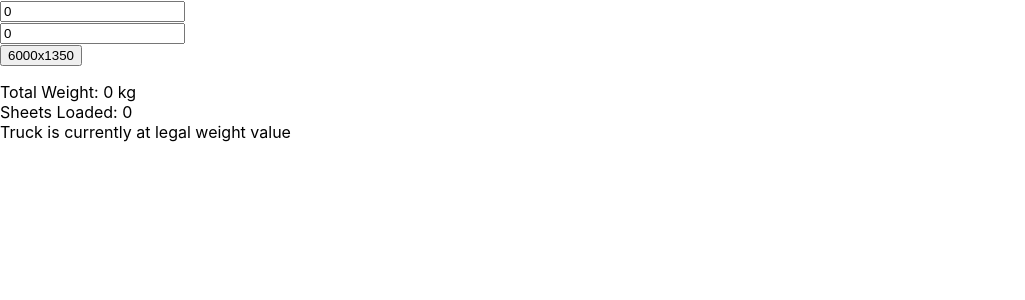
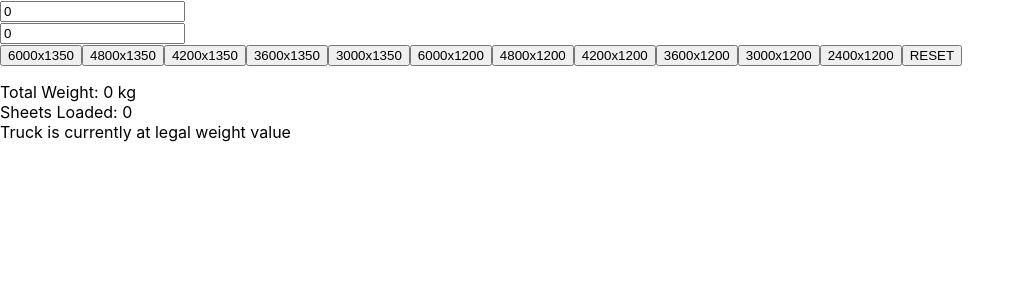
Before and after one commit to xenonth/project-weightwatcher, a React (Create React App) app in the folder project-weightwatcher-app/: page / in a window 1280 px wide. Shown: the top 300 px of the page, without its empty margins (0-1025 px from the left). Built offline with nearby package versions, Linux system fonts and the light colour scheme.

Commit message:
added reset button to reset values

```diff
--- a/project-weightwatcher-app/package.json
+++ b/project-weightwatcher-app/package.json
@@ -3,6 +3,7 @@
   "version": "0.1.0",
   "private": true,
   "dependencies": {
+    "@material-ui/core": "^4.11.4",
     "@testing-library/jest-dom": "^5.12.0",
     "@testing-library/react": "^11.2.6",
     "@testing-library/user-event": "^12.8.3",
--- a/project-weightwatcher-app/src/components/gyprockButtons/PBoard.js
+++ b/project-weightwatcher-app/src/components/gyprockButtons/PBoard.js
@@ -25,12 +25,6 @@ class PBoard extends React.Component {
         })
     }
 
-    wieghtComparison() {
-        if (this.state.count > this.state.truckWeight) {
-            this.setState({message: "Truck is Overweight"})
-        }
-    }
-
     render() {
 
         return (
@@ -40,13 +34,107 @@ class PBoard extends React.Component {
                 <input name="truckWeight" type="Number" placeholder="Truck Weight?" value={this.state.truckWeight} onChange={this.handleTruck} />
                 <br></br>
                 <button onClick={() => {
-                    this.wieghtComparison ()
+
                     this.setState((state) => ({
                         count: state.count + (44 * this.state.howMany),
                         sheetsLoaded: state.sheetsLoaded + (1 * this.state.howMany)
                       }));
                 }}>
                     6000x1350
+                </button>
+
+                <button onClick={() => {
+
+                    this.setState((state) => ({
+                        count: state.count + (35 * this.state.howMany),
+                        sheetsLoaded: state.sheetsLoaded + (1 * this.state.howMany)
+                      }));
+                }}>
+                    4800x1350
+                </button>
+                <button onClick={() => {
+
+                    this.setState((state) => ({
+                        count: state.count + (31 * this.state.howMany),
+                        sheetsLoaded: state.sheetsLoaded + (1 * this.state.howMany)
+                      }));
+                }}>
+                    4200x1350
+                </button>
+                <button onClick={() => {
+
+                    this.setState((state) => ({
+                        count: state.count + (26 * this.state.howMany),
+                        sheetsLoaded: state.sheetsLoaded + (1 * this.state.howMany)
+                      }));
+                }}>
+                    3600x1350
+                </button>
+                <button onClick={() => {
+
+                    this.setState((state) => ({
+                        count: state.count + (22 * this.state.howMany),
+                        sheetsLoaded: state.sheetsLoaded + (1 * this.state.howMany)
+                      }));
+                }}>
+                    3000x1350
+                </button>
+                <button onClick={() => {
+
+                    this.setState((state) => ({
+                        count: state.count + (39 * this.state.howMany),
+                        sheetsLoaded: state.sheetsLoaded + (1 * this.state.howMany)
+                      }));
+                }}>
+                    6000x1200
+                </button>
+                <button onClick={() => {
+
+                    this.setState((state) => ({
+                        count: state.count + (31 * this.state.howMany),
+                        sheetsLoaded: state.sheetsLoaded + (1 * this.state.howMany)
+                      }));
+                }}>
+                    4800x1200
+                </button>
+                <button onClick={() => {
+
+                    this.setState((state) => ({
+                        count: state.count + (27 * this.state.howMany),
+                        sheetsLoaded: state.sheetsLoaded + (1 * this.state.howMany)
+                      }));
+                }}>
+                    4200x1200
+                </button>
+                <button onClick={() => {
+
+                    this.setState((state) => ({
+                        count: state.count + (24 * this.state.howMany),
+                        sheetsLoaded: state.sheetsLoaded + (1 * this.state.howMany)
+                      }));
+                }}>
+                    3600x1200
+                </button>
+                <button onClick={() => {
+
+                    this.setState((state) => ({
+                        count: state.count + (20 * this.state.howMany),
+                        sheetsLoaded: state.sheetsLoaded + (1 * this.state.howMany)
+                      }));
+                }}>
+                    3000x1200
+                </button>
+                <button onClick={() => {
+
+                    this.setState((state) => ({
+                        count: state.count + (16 * this.state.howMany),
+                        sheetsLoaded: state.sheetsLoaded + (1 * this.state.howMany)
+                      }));
+                }}>
+                    2400x1200
+                </button>
+                <button onClick={() => {this.setState({count: 0, sheetsLoaded: 0})}}>
+                    RESET
                 </button>
                 <p>
                     {/* function for if truck weight is below 2000 kg change text to red or green */}
```
Also changed, not shown: 1 other file (tests, documents, lock files or other folders).
